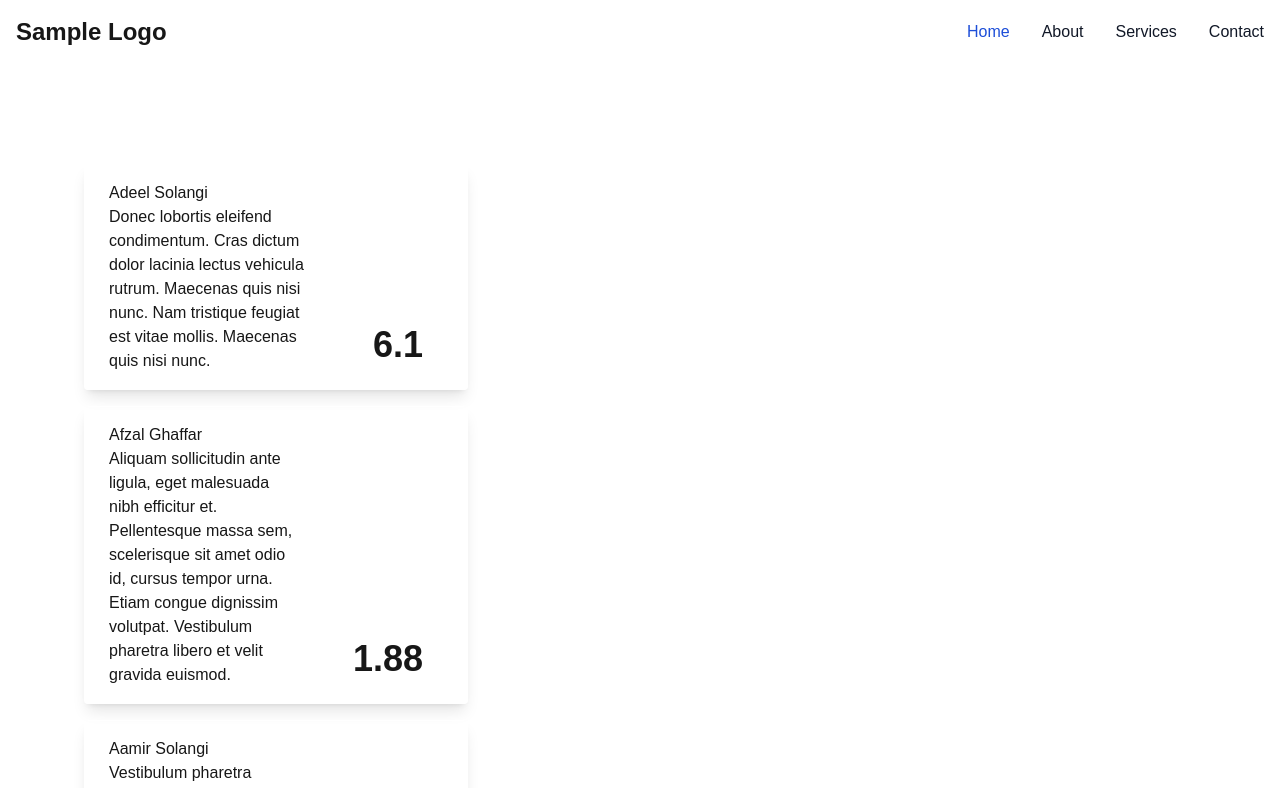
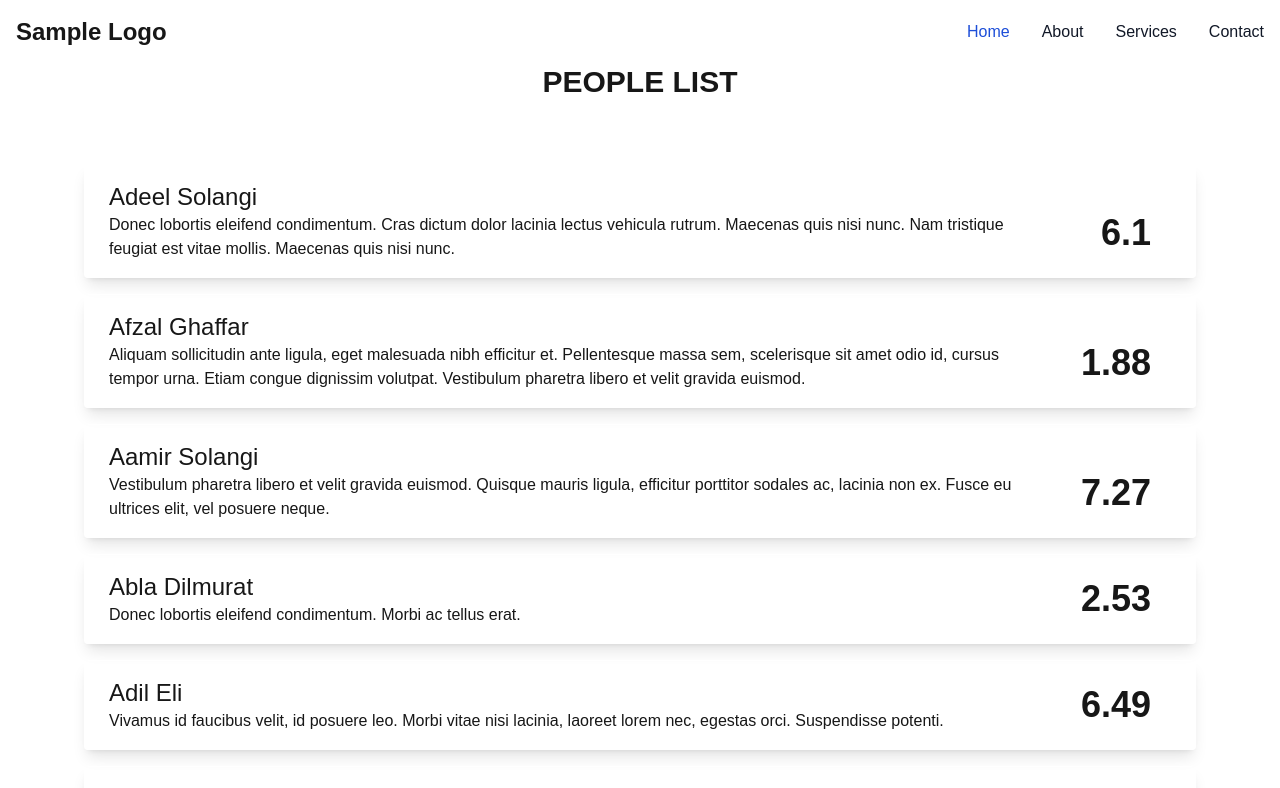
Before and after one commit to cybermessiah/next-test, a Next.js app: page / in a window 1280 px wide. Shown: the top 788 px of the page. Built offline with nearby package versions, Linux system fonts and the light colour scheme.

Commit message:
Adjust styling

```diff
--- a/app/components/PeopleList.tsx
+++ b/app/components/PeopleList.tsx
@@ -18,18 +18,18 @@ async function loadPeople(): Promise<IPeople[]> {
 const PeopleList = async () => {
     const persons = await loadPeople()
     return (
-        <div className="lg:px-5 lg:py-12">
-            <h3 className="text-3xl uppercase font-extrabold text-white max-w-[320px] pl-2 py-4 lg:py-0 m-auto lg:m-0">
+        <>
+            <h3 className="text-3xl uppercase font-bold text-center">
                 People List
             </h3>
-
+            <div className="lg:px-5 lg:py-12">
                 {persons.map((individual) => (
                     <div
                         key={individual.id}
-                    className={`flex flex-row justify-between items-end max-w-sm rounded overflow-hidden shadow-lg border border-solid border-white my-4`}
+                        className="flex flex-row justify-between items-end rounded overflow-hidden shadow-lg border border-solid border-white my-4"
                     >
                         <div className="px-6 py-4">
-                        <h3>{individual.name}</h3>
+                            <h3 className="text-2xl">{individual.name}</h3>
                             <p>{individual.bio}</p>
                         </div>
                         <div className="px-6 pt-4 pb-2">
@@ -40,6 +40,7 @@ const PeopleList = async () => {
                     </div>
                 ))}
             </div>
+        </>
     )
 }
 
```
Lines whose indentation alone changed are shown as unchanged.
